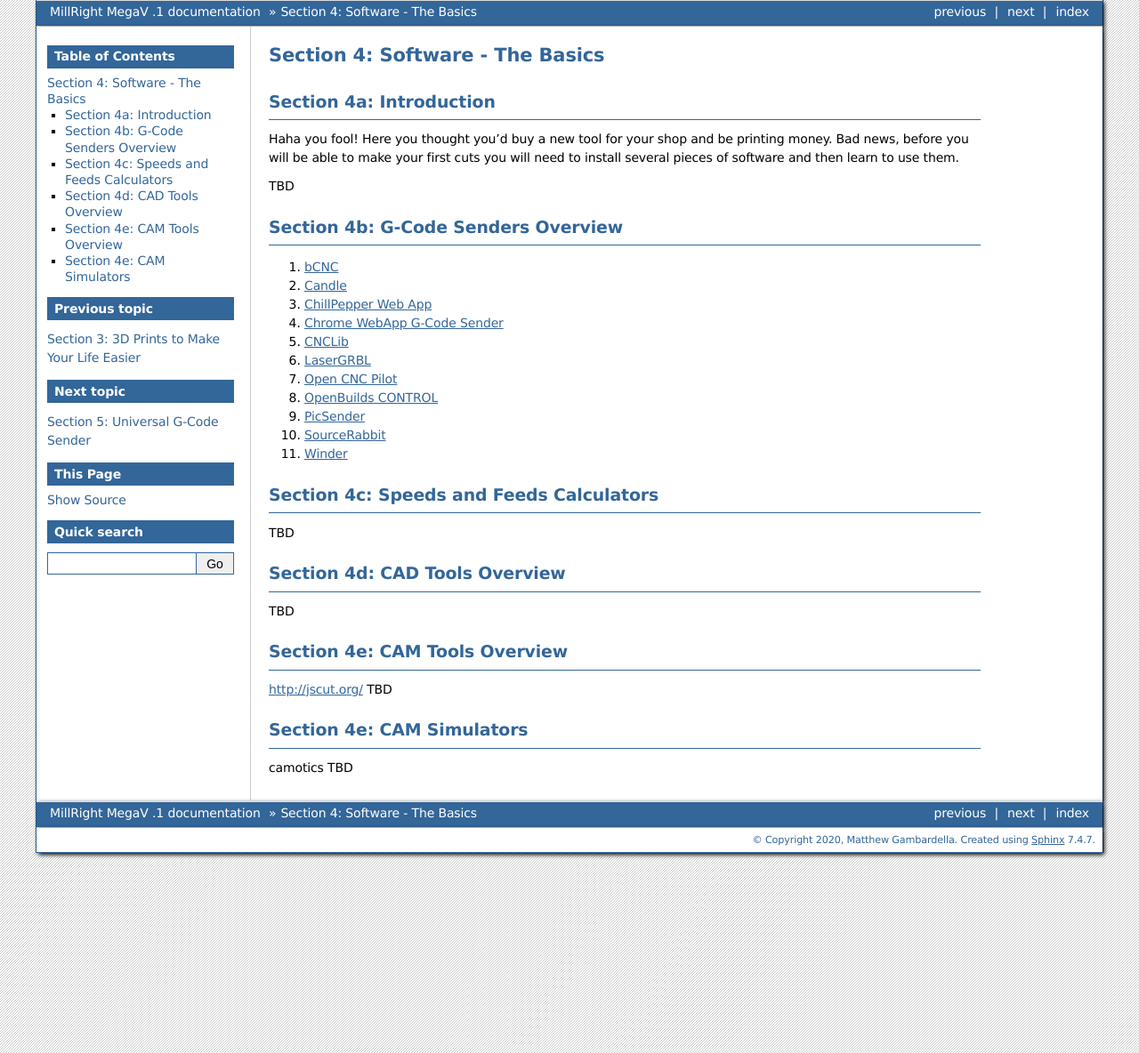
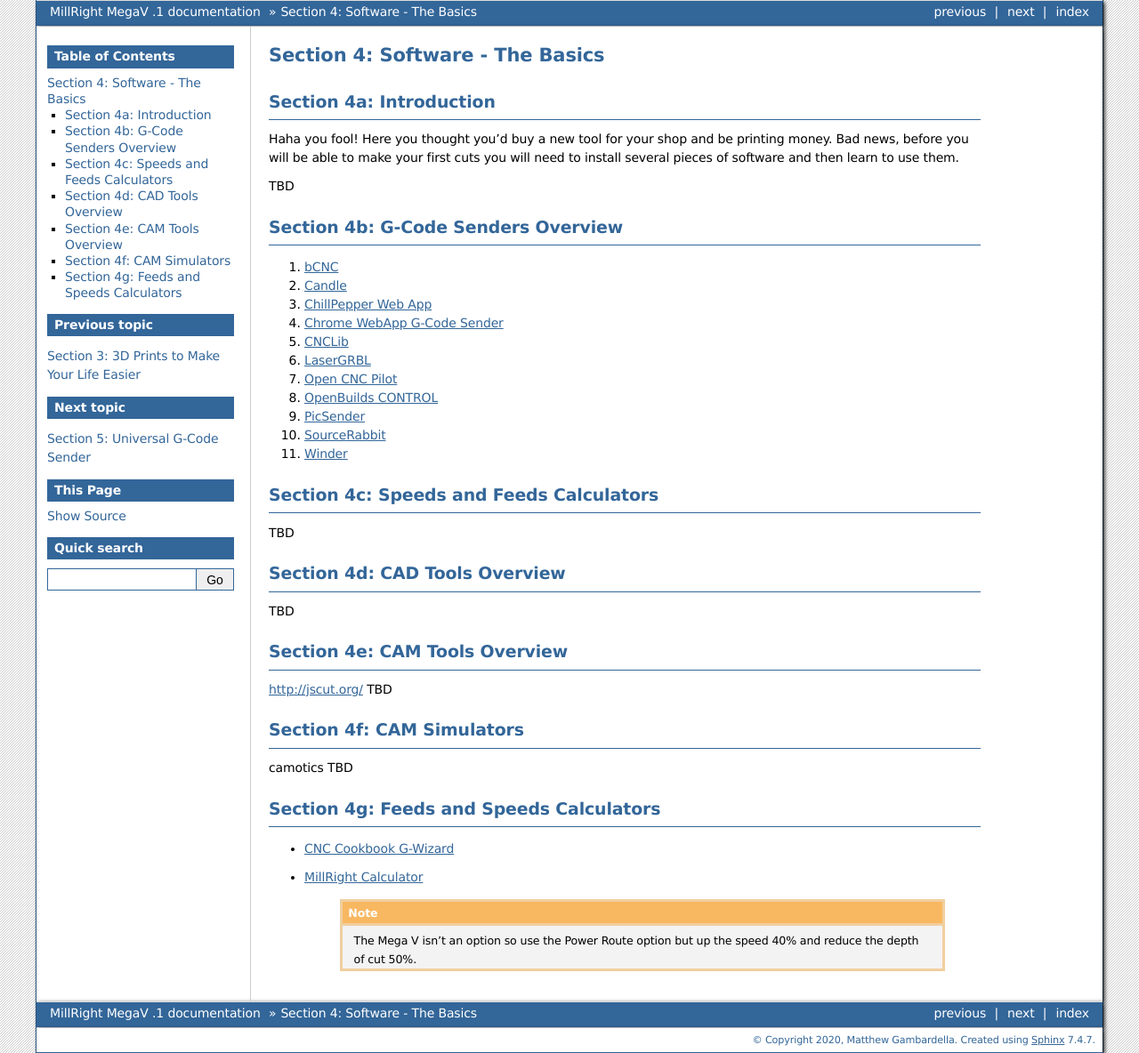
Before and after one commit to mattgam/MillRightMegaVDocs, a Sphinx documentation site: the page built from source/waiting_for_delivery_section_04_software_overview/index.rst, in a window 1280 px wide. Shown: the whole page at 89% size. Built offline with Sphinx 7.4.7, drawn with Linux system fonts in a browser that asks for light colours.

Commit message:
Added g-wizard and the millright calculator

```diff
--- a/source/section_11_install_z_motor_mount_and_z_motor/index.rst
+++ b/source/section_11_install_z_motor_mount_and_z_motor/index.rst
@@ -1,3 +1,5 @@
+Section 11: Install Z Motor Mount and Z Motor
+Section 11: Install Z Motor Mount and Z Motor
 Section 11: Install Z Motor Mount and Z Motor
 =============================================
 .. raw:: html
--- a/source/waiting_for_delivery_section_04_software_overview/index.rst
+++ b/source/waiting_for_delivery_section_04_software_overview/index.rst
@@ -49,7 +49,16 @@
 http://jscut.org/
 TBD
 
-Section 4e: CAM Simulators
+Section 4f: CAM Simulators
 --------------------------
 camotics
 TBD
+
+Section 4g: Feeds and Speeds Calculators
+-----------------------------------------
+
+* `CNC Cookbook G-Wizard <https://www.cnccookbook.com/g-wizard-calculator-pricing/>`_
+
+* `MillRight Calculator <http://www.millrightcnc.info/>`_
+
+   .. note:: The Mega V isn't an option so use the Power Route option but up the speed 40% and reduce the depth of cut 50%.
```
